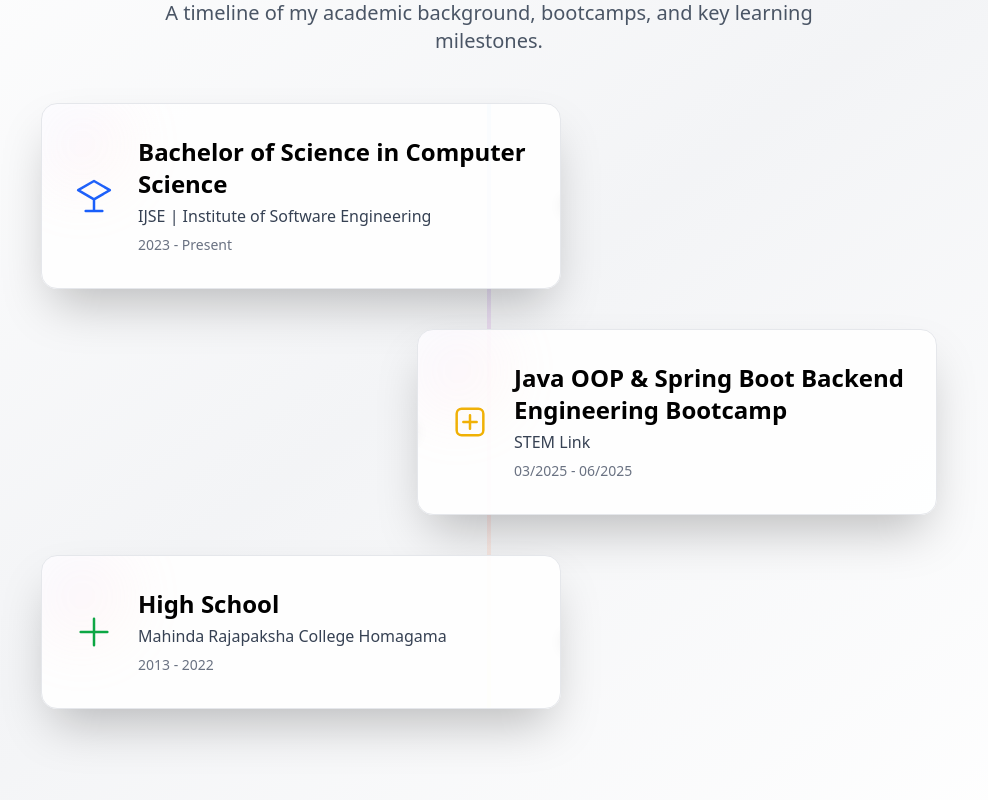
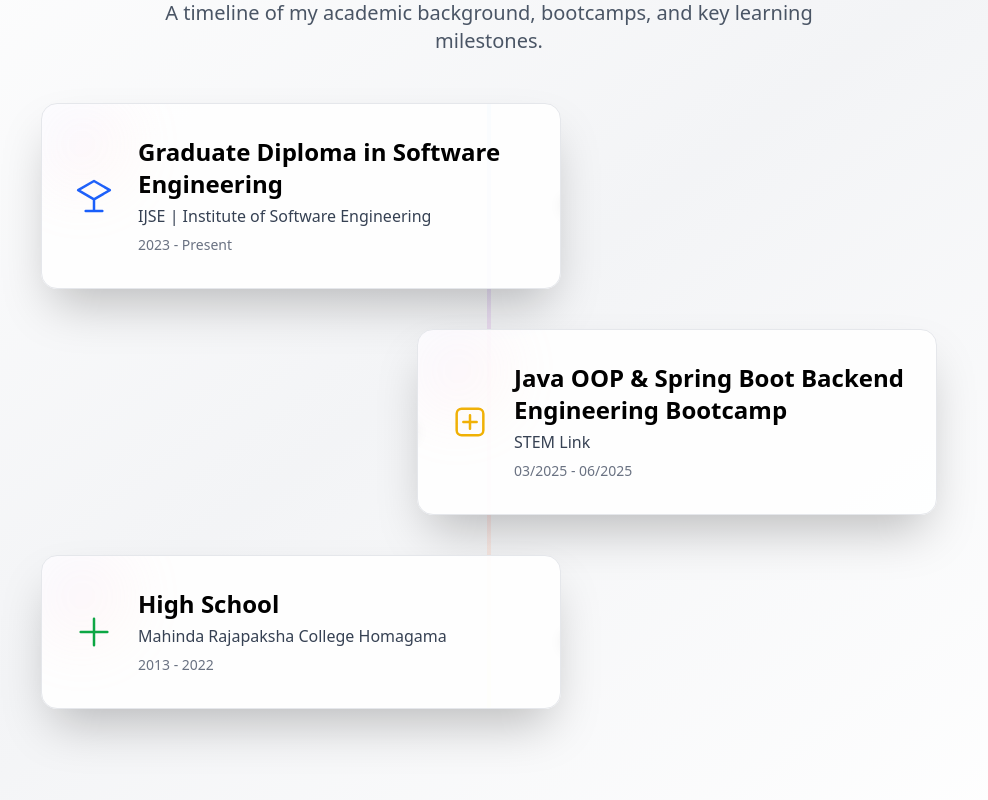
Before and after one commit to manuthkausilu/React_Portfolio, a React (Vite) app: page / in a window 1280 px wide. Shown: the part 2191-2991 px from the top of the page, without its empty margins (151-1139 px from the left). Built offline with nearby package versions, Linux system fonts and the light colour scheme.

Commit message:
change educaion section

```diff
--- a/src/components/Education.jsx
+++ b/src/components/Education.jsx
@@ -4,7 +4,7 @@ import { Helmet } from "react-helmet";
 
 const educationData = [
 	{
-		degree: "Bachelor of Science in Computer Science",
+		degree: "Graduate Diploma in Software Engineering",
 		institution: "IJSE | Institute of Software Engineering",
 		period: "2023 - Present",
 		icon: (
```
